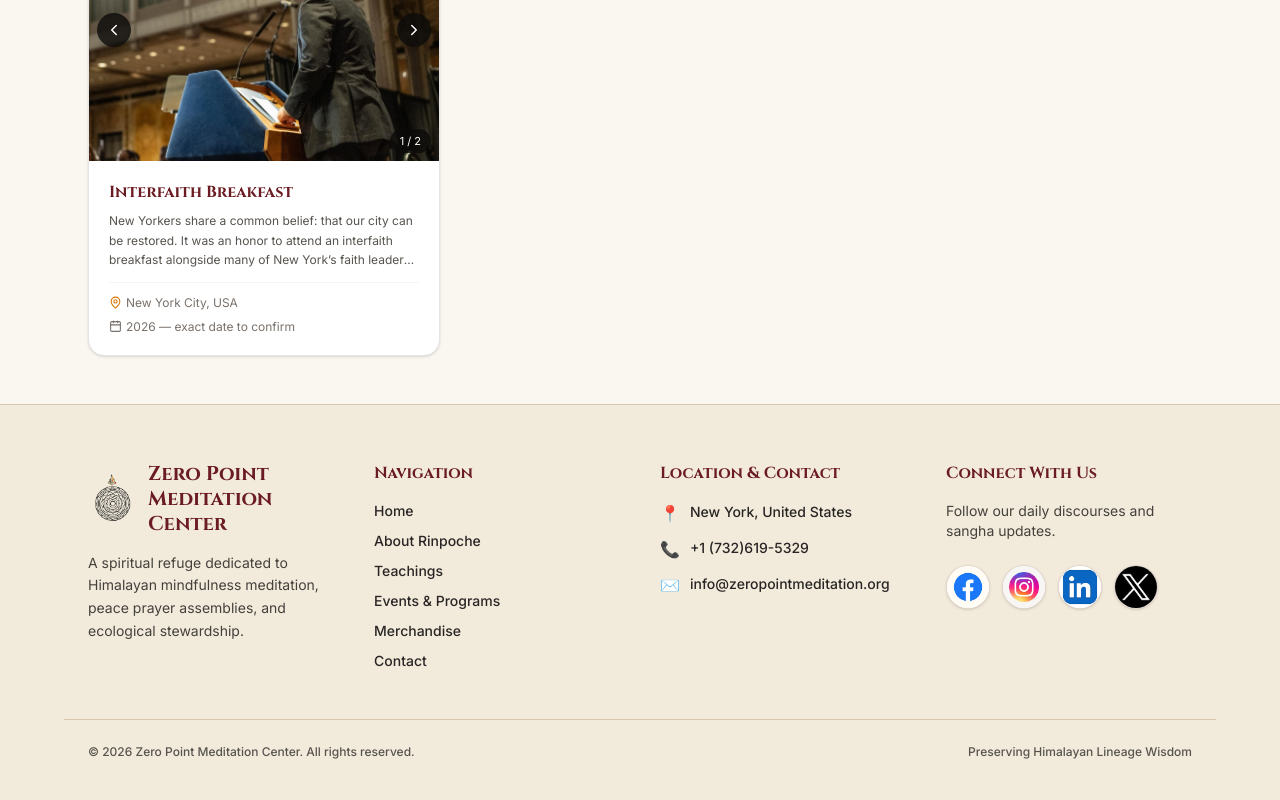
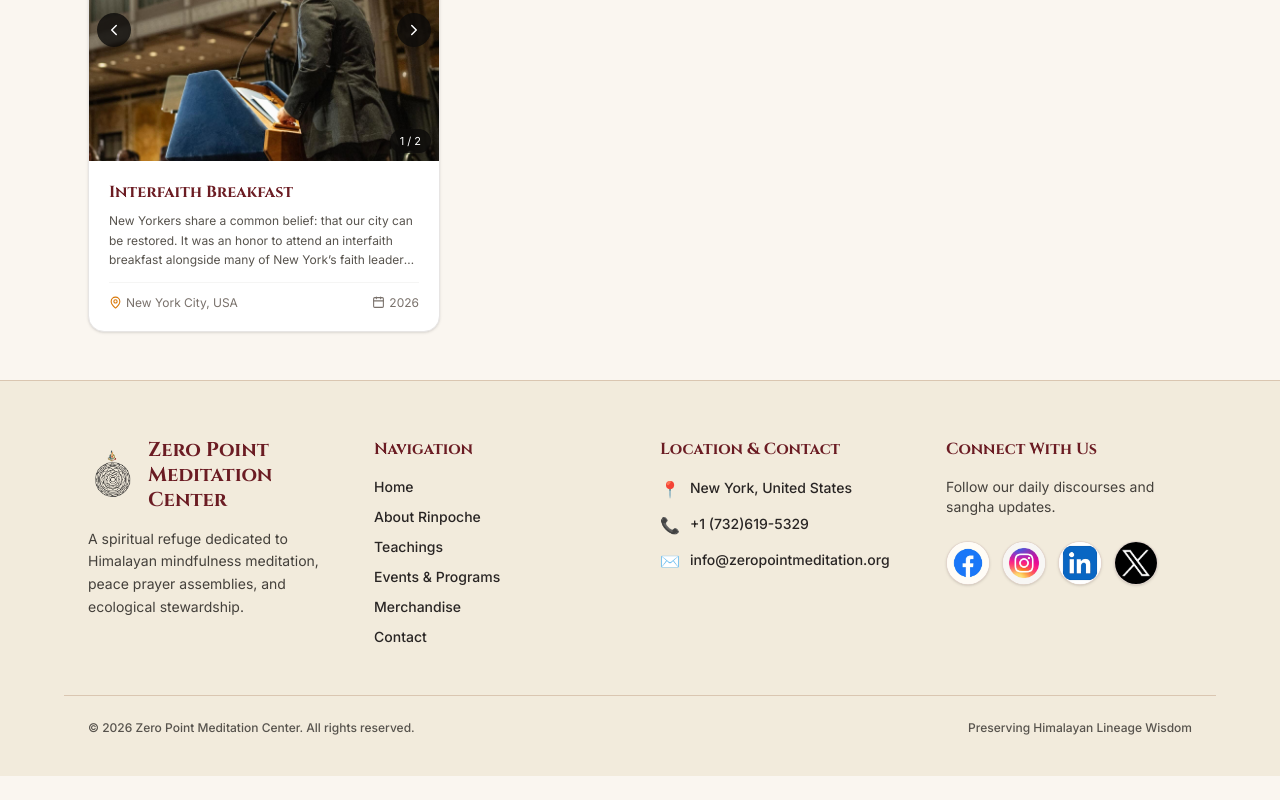
Before and after one commit to sherpaten/Zero-Point-Meditation-Center, a React (Vite) app in the folder zero-point-meditation/: page /events in a window 1280 px wide. Shown: the part 1500-2300 px from the top of the page. After the commit the page ends 2276 px from the top, so only its background shows below. Built offline with nearby package versions, Linux system fonts and the light colour scheme.

Commit message:
Remove exact date to confirm wording from event cards

```diff
--- a/zero-point-meditation/src/pages/Events.jsx
+++ b/zero-point-meditation/src/pages/Events.jsx
@@ -167,14 +167,14 @@ const galleryItems = [
   // ==================== 2024 EVENT PHOTOS — EIGHT SEPARATE EVENTS ====================
   {
     id: 16, group: '2024', title: 'Dharma Teaching — August Session',
-    type: 'photo', category: 'Event Photos', date: 'August 2024 — exact date to confirm',
+    type: 'photo', category: 'Event Photos', date: 'August 2024',
     location: 'To be confirmed', image: dharmaAug2024a,
     images: [dharmaAug2024a, dharmaAug2024b],
     description: 'Dharma teaching event in August 2024. Further details to be confirmed.'
   },
   {
     id: 17, group: '2024', title: 'Mindfulness Meditation at the Rubin Museum',
-    type: 'photo', category: 'Event Photos', date: 'August 2024 — exact date to confirm',
+    type: 'photo', category: 'Event Photos', date: 'August 2024',
     location: 'Rubin Museum of Art, New York, USA', image: mindfulAug2024,
     videoUrl: 'https://youtu.be/N2XigLNT_Eo?si=rtwVgvYy_m4lVRhp',
     description: 'Mindfulness meditation at the Rubin Museum of Art. The exact date and additional details should be confirmed.'
@@ -188,7 +188,7 @@ const galleryItems = [
   },
   {
     id: 19, group: '2024', title: 'Dharma Teaching — September Session',
-    type: 'photo', category: 'Event Photos', date: 'September 2024 — exact date to confirm',
+    type: 'photo', category: 'Event Photos', date: 'September 2024',
     location: 'To be confirmed', image: dharmaSep2024a,
     images: [dharmaSep2024a, dharmaSep2024b],
     description: 'Dharma teaching event in September 2024. Further details to be confirmed.'
@@ -214,7 +214,7 @@ const galleryItems = [
   },
   {
     id: 23, group: '2024', title: 'Vesak Day Celebration',
-    type: 'photo', category: 'Event Photos', date: '2024 — exact date to confirm',
+    type: 'photo', category: 'Event Photos', date: '2024',
     location: 'To be confirmed', image: vesak2024a,
     images: [vesak2024a, vesak2024b],
     description: 'Vesak Day celebration. Venue and additional details to be confirmed.'
@@ -264,7 +264,7 @@ const galleryItems = [
   },
   {
     id: 43, group: 'Current', title: 'Interfaith Breakfast', type: 'photo', category: 'Event Photos',
-    date: '2026 — exact date to confirm', location: 'New York City, USA',
+    date: '2026', location: 'New York City, USA',
     image: interfaith2026b, images: [interfaith2026b, interfaith2026c],
     description: 'New Yorkers share a common belief: that our city can be restored. It was an honor to attend an interfaith breakfast alongside many of New York’s faith leaders and chart a path forward where we welcome the stranger among us.'
   },
```
